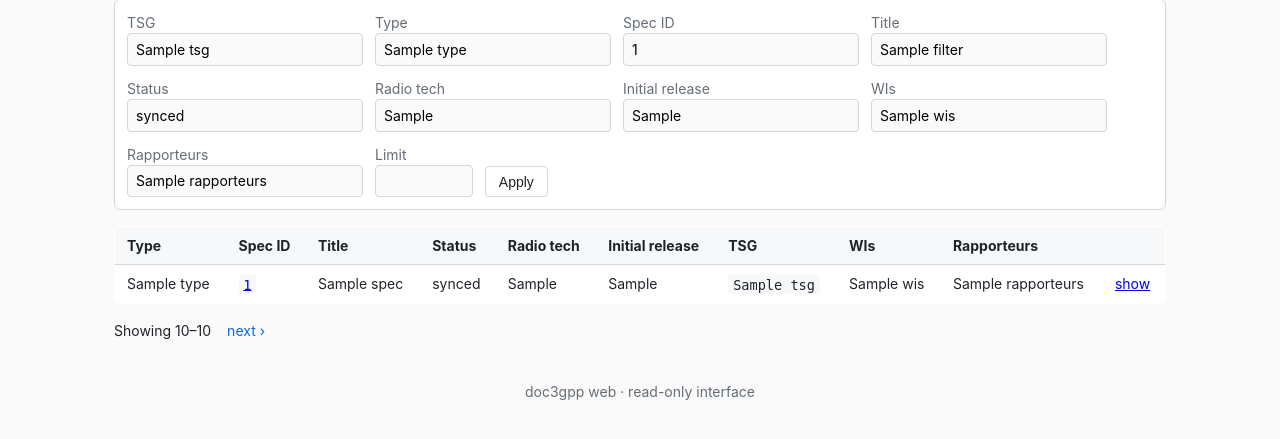
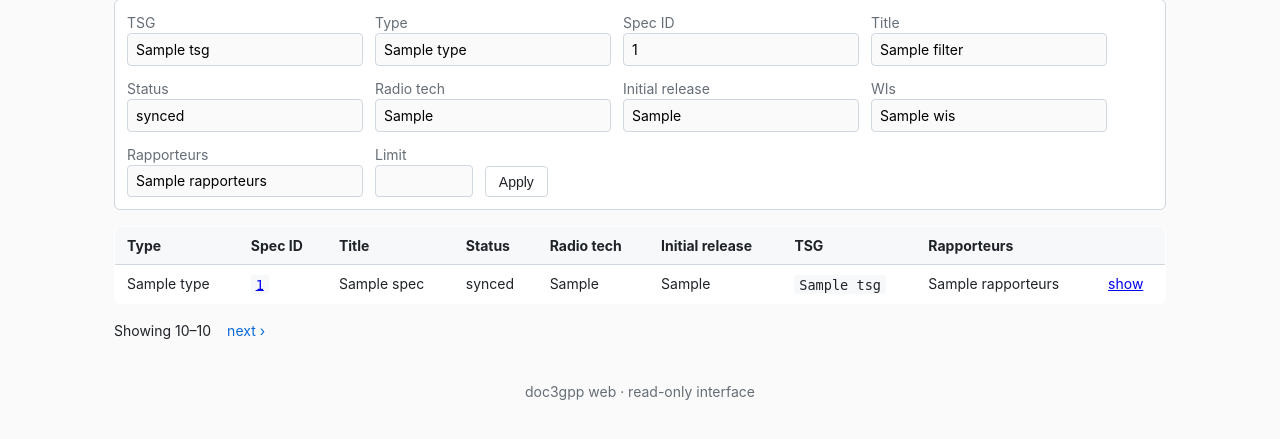
Before and after one commit to jerrywang121/doc3gpp, a Python web app: template src/doc3gpp/web/templates/spec_list.html in a window 1280 px wide. Shown: the part 179-618 px from the top of the page. Run offline with Jinja, Linux system fonts and the light colour scheme; the template is opened without the code that fills it: most values are stand-ins (such as "Sample title", 1, 10 or a date in 2020).

Commit message:
web: drop WIs column from spec list table

```diff
--- a/src/doc3gpp/web/templates/partials/spec_results.html
+++ b/src/doc3gpp/web/templates/partials/spec_results.html
@@ -10,7 +10,6 @@
           <th>Radio tech</th>
           <th>Initial release</th>
           <th>TSG</th>
-          <th>WIs</th>
           <th>Rapporteurs</th>
           <th></th>
         </tr>
@@ -25,13 +24,6 @@
             <td>{{ spec.radio_tech or '-' }}</td>
             <td>{{ spec.initial_release or '-' }}</td>
             <td><code>{{ spec.tsg or '-' }}</code></td>
-            <td>
-              {% if spec.wis and spec.wis | length > 32 %}
-                <span class="copy-cell" title="{{ spec.wis }}" data-copy="{{ spec.wis }}">{{ spec.wis | truncate_csv(32) }}</span>
-              {% else %}
-                {{ spec.wis or '-' }}
-              {% endif %}
-            </td>
             <td>
               {% if spec.rapporteurs and spec.rapporteurs | length > 32 %}
                 <span class="copy-cell" title="{{ spec.rapporteurs }}" data-copy="{{ spec.rapporteurs }}">{{ spec.rapporteurs | truncate_csv(32) }}</span>
```
